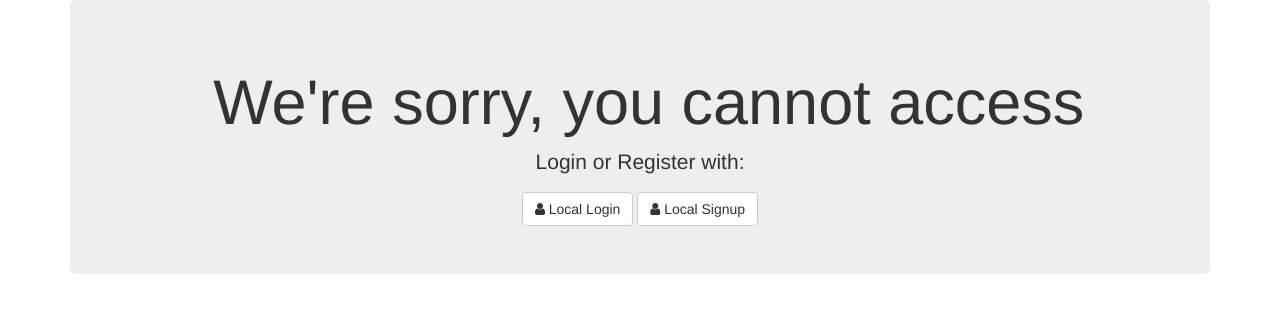
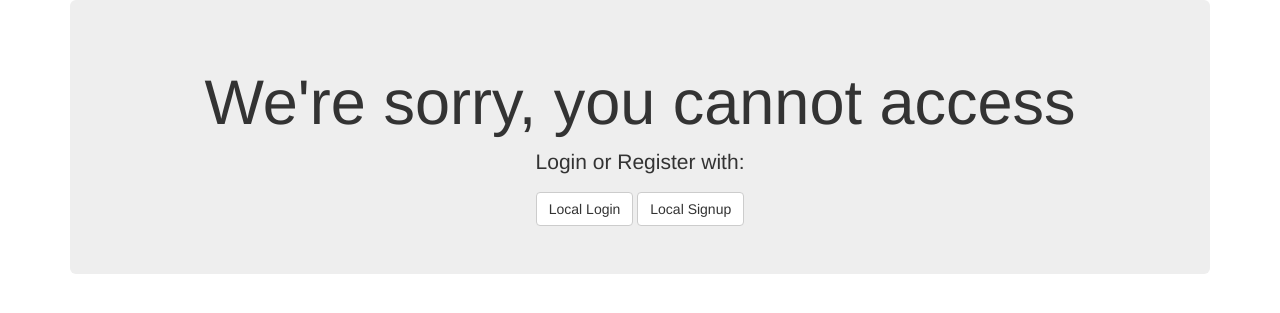
Before and after one commit to KevinHoogendam/Websites-5, a Node server app: template views/access-denied.handlebars in a window 1280 px wide. Shown: the top 313 px of the page. Run offline with Node 20, Linux system fonts and the light colour scheme; the template is opened without the code that fills it, so the values that code supplies are empty; some libraries are stand-ins or nearby versions.

Commit message:
nog meer styling weg

```diff
--- a/views/access-denied.handlebars
+++ b/views/access-denied.handlebars
@@ -1,6 +1,6 @@
 <div class="jumbotron text-center">
-	<h1><span class="fa"></span> We're sorry, you cannot access {{action}}</h1>
+	<h1></span> We're sorry, you cannot access {{action}}</h1>
 	<p>Login or Register with:</p>
-    <a href="/login" class="btn btn-default"><span class="fa fa-user"></span> Local Login</a>
-    <a href="/signup" class="btn btn-default"><span class="fa fa-user"></span> Local Signup</a>
+    <a href="/login" class="btn btn-default"></span> Local Login</a>
+    <a href="/signup" class="btn btn-default"></span> Local Signup</a>
 </div>
--- a/views/index.handlebars
+++ b/views/index.handlebars
@@ -1,5 +1,5 @@
 <div class="jumbotron text-center">
-	<h1><span class="fa"></span> Welcome!</h1>
+	<h1></span> Welcome!</h1>
 	<p>Login or Register with:</p>
     <a href="/login" class="btn btn-default"></span> Local Login</a>
 	<a href="/signup" class="btn btn-default"></span> Local Signup</a>
--- a/views/layouts/main.handlebars
+++ b/views/layouts/main.handlebars
@@ -4,8 +4,6 @@
     <meta charset="utf-8">
     <title>RatRace API</title>
     <link rel="stylesheet" href="//netdna.bootstrapcdn.com/bootstrap/3.0.2/css/bootstrap.min.css">
-    <link rel="stylesheet" href="//netdna.bootstrapcdn.com/font-awesome/4.0.3/css/font-awesome.min.css">
-    <link rel='stylesheet' href='/stylesheets/style.css' />
     <script src="https://ajax.googleapis.com/ajax/libs/jquery/3.2.0/jquery.min.js"></script>
 </head>
 <body>
--- a/views/races/races.handlebars
+++ b/views/races/races.handlebars
@@ -1,6 +1,6 @@
 <div class="col-sm-6 col-sm-offset-3">
 
-    <h1><span class="fa"></span> Races</h1>
+    <h1></span> Races</h1>
 
     <!-- show any messages that come back with authentication -->
     {{#if message }}
--- a/views/users/users.handlebars
+++ b/views/users/users.handlebars
@@ -1,6 +1,6 @@
 <div class="col-sm-6 col-sm-offset-3">
 
-    <h1><span class="fa"></span> Users</h1>
+    <h1></span> Users</h1>
 
     <!-- show any messages that come back with authentication -->
     {{#if message }}
```
